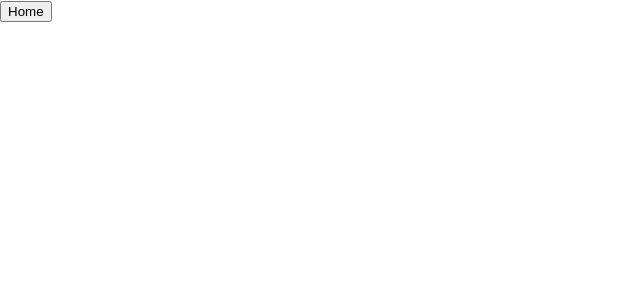
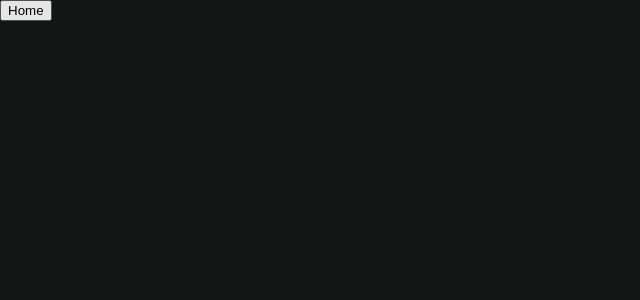
Before and after one commit to justadev999/Tweetblock, a Next.js app: page / in a window 1280 px wide. Shown: the top 300 px of the page, without its empty margins (0-640 px from the left). Built offline with nearby package versions, Linux system fonts and the light colour scheme.

Commit message:
style: reset style

```diff
--- /dev/null
+++ b/pages/blog.tsx
@@ -0,0 +1,5 @@
+import React from 'react';
+
+const Blog = () => <div>Blog</div>;
+
+export default Blog;
--- a/pages/index.tsx
+++ b/pages/index.tsx
@@ -2,11 +2,19 @@
 import Head from 'next/head';
 import Image from 'next/image';
 import styles from '../styles/Home.module.css';
+import Router from 'next/router';
 
-const Home: NextPage = () => (
-  <div>
-    <button>Home</button>
-  </div>
-);
+const Home: NextPage = () => {
+  const handleClick = (e: any, page: any) => {
+    e.preventDefault();
+    console.log('i clicked a page');
+  };
+  console.log();
+  return (
+    <div>
+      <button onClick={(e) => handleClick(e, 'blog')}>Home</button>
+    </div>
+  );
+};
 
 export default Home;
--- a/styles/globals.css
+++ b/styles/globals.css
@@ -1,16 +1,130 @@
 html,
 body {
+  font-family: -apple-system, BlinkMacSystemFont, 'Segoe UI', Roboto, Oxygen,
+    Ubuntu, Cantarell, 'Open Sans', 'Helvetica Neue', sans-serif;
+  margin: 0;
   padding: 0;
+  background: #141616;
+}
+div,
+span,
+applet,
+object,
+iframe,
+h1,
+h2,
+h3,
+h4,
+h5,
+h6,
+p,
+blockquote,
+pre,
+a,
+abbr,
+acronym,
+address,
+big,
+cite,
+code,
+del,
+dfn,
+em,
+img,
+ins,
+kbd,
+q,
+s,
+samp,
+small,
+strike,
+strong,
+sub,
+sup,
+tt,
+var,
+b,
+u,
+i,
+center,
+dl,
+dt,
+dd,
+ol,
+ul,
+li,
+fieldset,
+form,
+label,
+legend,
+table,
+caption,
+tbody,
+tfoot,
+thead,
+tr,
+th,
+td,
+article,
+aside,
+canvas,
+details,
+embed,
+figure,
+figcaption,
+footer,
+header,
+hgroup,
+menu,
+nav,
+output,
+ruby,
+section,
+summary,
+time,
+mark,
+audio,
+video {
   margin: 0;
-  font-family: -apple-system, BlinkMacSystemFont, Segoe UI, Roboto, Oxygen,
-    Ubuntu, Cantarell, Fira Sans, Droid Sans, Helvetica Neue, sans-serif;
+  padding: 0;
+  border: 0;
+  font-size: 100%;
+  font: inherit;
+  vertical-align: baseline;
 }
-
-a {
-  color: inherit;
-  text-decoration: none;
+/* HTML5 display-role reset for older browsers */
+article,
+aside,
+details,
+figcaption,
+figure,
+footer,
+header,
+hgroup,
+menu,
+nav,
+section {
+  display: block;
 }
-
-* {
-  box-sizing: border-box;
+body {
+  line-height: 1;
 }
+ol,
+ul {
+  list-style: none;
+}
+blockquote,
+q {
+  quotes: none;
+}
+blockquote:before,
+blockquote:after,
+q:before,
+q:after {
+  content: '';
+  content: none;
+}
+table {
+  border-collapse: collapse;
+  border-spacing: 0;
+}
```
